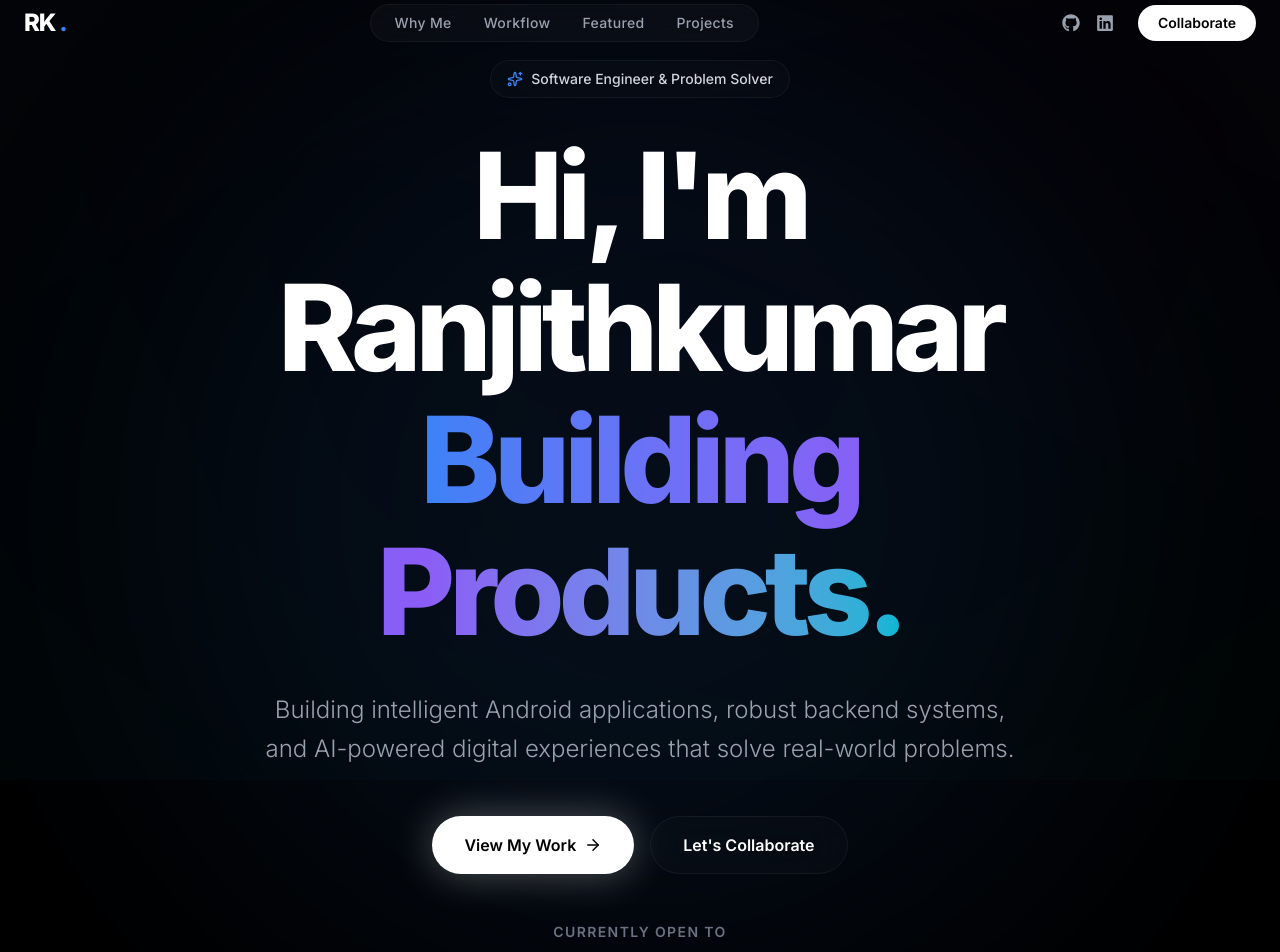
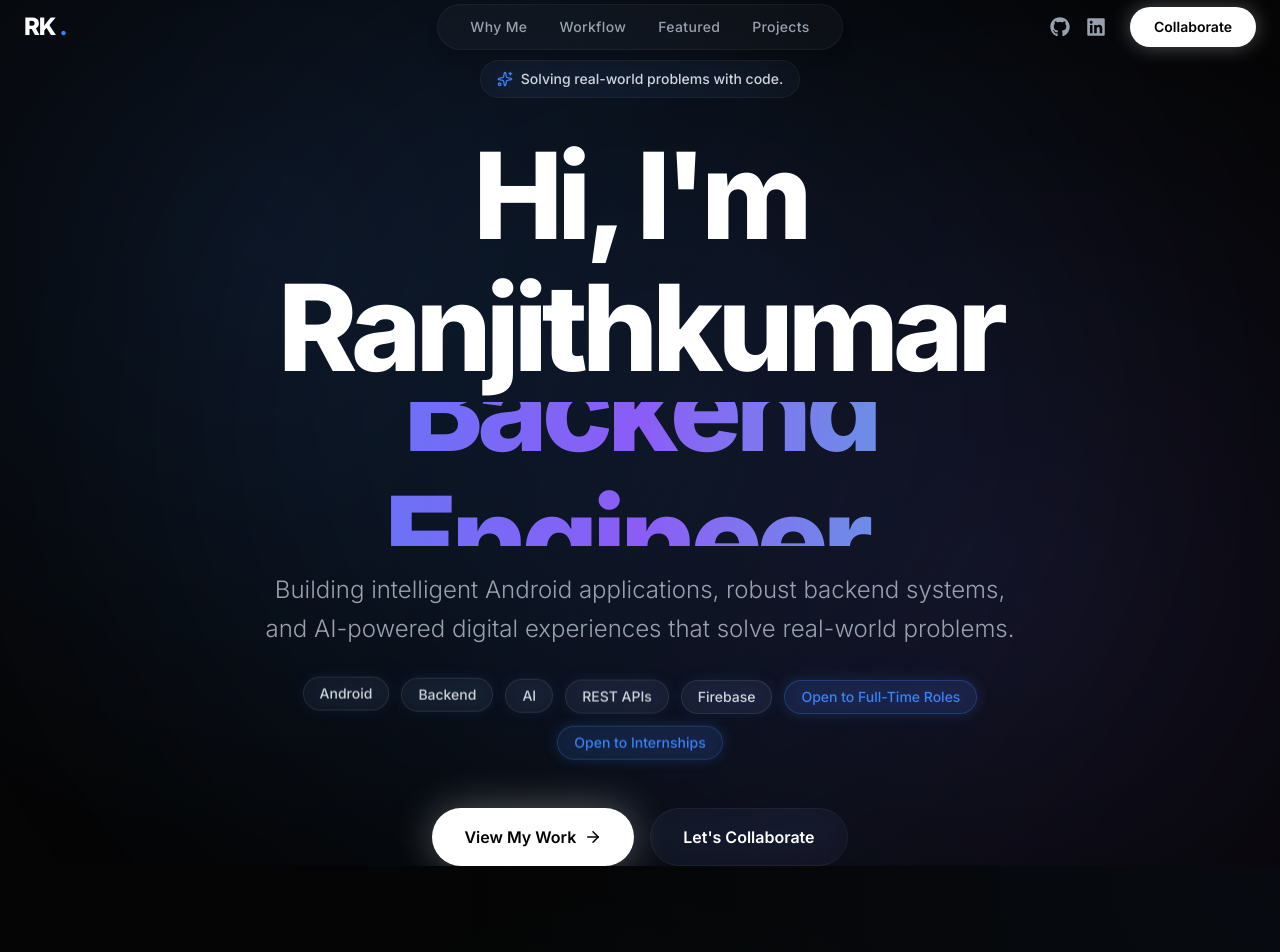
Before and after one commit to ranjithkumarr2105/Rk_portfolio, a React (Vite) app: page / in a window 1280 px wide. Shown: the part 20-972 px from the top of the page. Built offline with nearby package versions, Linux system fonts and the light colour scheme.

Commit message:
Final vibrant design refinement pass

```diff
--- a/src/App.tsx
+++ b/src/App.tsx
@@ -25,14 +25,9 @@ function App() {
         style={{ scaleX }}
       />
 
-      {/* Persistent Animated Aurora Background */}
-      <div className="fixed inset-0 z-0 pointer-events-none overflow-hidden">
-        <div className="absolute inset-[-50%] mesh-bg opacity-40 mix-blend-screen" />
-      </div>
-
       <Navbar />
 
-      <main className="relative z-10 flex flex-col items-center w-full">
+      <main className="relative z-10 w-full flex flex-col items-center">
         <Hero />
         <WhyWorkWithMe />
         <About />
--- a/src/components/layout/Navbar.tsx
+++ b/src/components/layout/Navbar.tsx
@@ -34,49 +34,58 @@ const Navbar = () => {
     >
       <div className={`absolute inset-0 transition-opacity duration-500 ${isScrolled ? 'glass opacity-100' : 'opacity-0'}`} />
 
-      <div className="container mx-auto px-6 flex items-center justify-between relative z-10">
+      <div className="container mx-auto px-6 relative z-10 flex items-center justify-between">
+
+        {/* Left: Logo */}
+        <div className="w-1/3 flex justify-start">
           <a href="#" className="text-2xl font-black tracking-tighter text-white group flex items-center gap-1">
             RK<span className="text-primary group-hover:text-secondary transition-colors">.</span>
           </a>
+        </div>
 
-        {/* Desktop Nav */}
-        <nav className="hidden md:flex items-center gap-8 bg-white/[0.03] px-6 py-2 rounded-full border border-white/5 backdrop-blur-md">
+        {/* Center: Desktop Nav */}
+        <div className="w-1/3 hidden md:flex justify-center">
+          <nav className="flex items-center gap-8 bg-white/[0.03] px-8 py-3 rounded-full border border-white/5 backdrop-blur-md shadow-lg relative">
             {navLinks.map((link) => (
               <a
                 key={link.name}
                 href={link.href}
-              className="text-sm font-medium text-gray-400 hover:text-white transition-colors tracking-wide"
+                className="text-sm font-medium text-gray-400 hover:text-white transition-colors tracking-wide relative group"
               >
                 {link.name}
+                <span className="absolute -bottom-1 left-0 w-0 h-[2px] bg-primary transition-all duration-300 group-hover:w-full" />
               </a>
             ))}
           </nav>
+        </div>
 
-        {/* Social / CTA */}
-        <div className="hidden md:flex items-center gap-6">
+        {/* Right: Social / CTA */}
+        <div className="w-1/3 hidden md:flex justify-end items-center gap-6">
           <div className="flex gap-4">
             <a href={portfolioData.personal.github} target="_blank" rel="noreferrer" className="text-gray-400 hover:text-white transition-colors">
-              <FaGithub size={18} />
+              <FaGithub size={20} />
             </a>
             <a href={portfolioData.personal.linkedin} target="_blank" rel="noreferrer" className="text-gray-400 hover:text-white transition-colors">
-              <FaLinkedin size={18} />
+              <FaLinkedin size={20} />
             </a>
           </div>
           <a
             href="#contact"
-            className="px-5 py-2 rounded-full bg-white text-black font-semibold hover:scale-105 transition-transform duration-300 text-sm"
+            className="px-6 py-2.5 rounded-full bg-white text-black font-semibold hover:scale-105 transition-transform duration-300 text-sm shadow-[0_0_20px_rgba(255,255,255,0.3)]"
           >
             Collaborate
           </a>
         </div>
 
         {/* Mobile Menu Toggle */}
+        <div className="w-1/3 flex justify-end md:hidden">
           <button
-          className="md:hidden text-gray-300 hover:text-white p-2"
+            className="text-gray-300 hover:text-white p-2"
             onClick={() => setMobileMenuOpen(!mobileMenuOpen)}
           >
             {mobileMenuOpen ? <X size={24} /> : <Menu size={24} />}
           </button>
+        </div>
       </div>
 
       {/* Mobile Menu */}
@@ -85,7 +94,7 @@ const Navbar = () => {
           initial={{ opacity: 0, y: -20 }}
           animate={{ opacity: 1, y: 0 }}
           exit={{ opacity: 0, y: -20 }}
-          className="md:hidden glass border-t border-white/5 mt-3 absolute w-full"
+          className="md:hidden glass border-t border-white/5 mt-3 absolute w-full left-0 right-0"
         >
           <div className="container mx-auto px-6 py-6 flex flex-col gap-6">
             {navLinks.map((link) => (
--- a/src/components/sections/About.tsx
+++ b/src/components/sections/About.tsx
@@ -6,7 +6,9 @@ const About = () => {
   const { narrative, stats } = portfolioData.about;
 
   return (
-    <section id="about" className="py-32 w-full relative z-10 bg-black/40 border-y border-white/5">
+    <section id="about" className="py-32 w-full relative z-10 bg-background/50 border-y border-white/5 overflow-hidden">
+      {/* Distinct Section Aurora */}
+      <div className="absolute inset-0 aurora-about opacity-30 mix-blend-screen pointer-events-none" />
 
       {/* Decorative gradient blob */}
       <div className="absolute left-[-10%] top-1/2 -translate-y-1/2 w-96 h-96 bg-accent1/10 rounded-full blur-[100px] pointer-events-none" />
--- a/src/components/sections/Contact.tsx
+++ b/src/components/sections/Contact.tsx
@@ -7,7 +7,9 @@ const Contact = () => {
   const { email, github, linkedin, location, availability } = portfolioData.personal;
 
   return (
-    <section id="contact" className="py-32 w-full relative z-10 overflow-hidden">
+    <section id="contact" className="py-32 w-full relative z-10 overflow-hidden bg-background/80">
+      {/* Distinct Section Aurora */}
+      <div className="absolute inset-0 aurora-contact opacity-40 mix-blend-screen pointer-events-none" />
 
       {/* Massive subtle background text */}
       <div className="absolute top-1/2 left-1/2 -translate-x-1/2 -translate-y-1/2 text-[15vw] font-black text-white/[0.02] whitespace-nowrap pointer-events-none select-none">
--- a/src/components/sections/Hero.tsx
+++ b/src/components/sections/Hero.tsx
@@ -1,12 +1,24 @@
-import { motion } from 'framer-motion';
+import { useState, useEffect } from 'react';
+import { motion, AnimatePresence } from 'framer-motion';
 import { ArrowRight, Sparkles } from 'lucide-react';
 import { portfolioData } from '../../data/portfolioData';
 
 const Hero = () => {
-  const { name, tagline, availability } = portfolioData.personal;
+  const { name, roles, skills, tagline, availability } = portfolioData.personal;
+  const [currentRole, setCurrentRole] = useState(0);
+
+  useEffect(() => {
+    const interval = setInterval(() => {
+      setCurrentRole((prev) => (prev + 1) % roles.length);
+    }, 3000);
+    return () => clearInterval(interval);
+  }, [roles.length]);
 
   return (
     <section id="hero" className="min-h-screen w-full flex items-center justify-center relative overflow-hidden pt-20">
+
+      {/* Distinct Section Aurora */}
+      <div className="absolute inset-0 aurora-hero opacity-60 mix-blend-screen pointer-events-none" />
 
       {/* Dynamic 3D lighting element */}
       <motion.div
@@ -28,35 +40,76 @@ const Hero = () => {
           className="inline-flex items-center gap-2 px-4 py-2 rounded-full glass border-white/10 mb-8 text-sm font-medium text-gray-300"
         >
           <Sparkles size={16} className="text-primary" />
-          <span>Software Engineer & Problem Solver</span>
+          <span>Solving real-world problems with code.</span>
         </motion.div>
 
         <motion.h1
           initial={{ opacity: 0, y: 40 }}
           animate={{ opacity: 1, y: 0 }}
           transition={{ duration: 0.8, delay: 0.2, ease: [0.16, 1, 0.3, 1] }}
-          className="text-6xl md:text-8xl lg:text-[7.5rem] font-black tracking-tighter leading-[1.1] mb-8"
+          className="text-6xl md:text-8xl lg:text-[7.5rem] font-black tracking-tighter leading-[1.1] mb-6"
         >
           <span className="text-white block">Hi, I'm {name.split(' ')[0]}</span>
-          <span className="text-gradient">Building Products.</span>
+          <div className="h-[1.2em] relative overflow-hidden flex justify-center items-center mt-2">
+            <AnimatePresence mode="wait">
+              <motion.span
+                key={currentRole}
+                initial={{ y: 50, opacity: 0 }}
+                animate={{ y: 0, opacity: 1 }}
+                exit={{ y: -50, opacity: 0 }}
+                transition={{ duration: 0.5, ease: [0.16, 1, 0.3, 1] }}
+                className="text-gradient-primary absolute"
+              >
+                {roles[currentRole]}.
+              </motion.span>
+            </AnimatePresence>
+          </div>
         </motion.h1>
 
         <motion.p
           initial={{ opacity: 0 }}
           animate={{ opacity: 1 }}
           transition={{ duration: 0.8, delay: 0.4 }}
-          className="text-gray-400 text-lg md:text-2xl max-w-3xl mx-auto mb-12 leading-relaxed font-light"
+          className="text-gray-400 text-lg md:text-2xl max-w-3xl mx-auto mb-8 leading-relaxed font-light"
         >
           {tagline}
         </motion.p>
+
+        {/* Floating Skills Badges */}
+        <motion.div
+          initial={{ opacity: 0, y: 20 }}
+          animate={{ opacity: 1, y: 0 }}
+          transition={{ duration: 0.8, delay: 0.5 }}
+          className="flex flex-wrap justify-center gap-3 max-w-3xl mb-12"
+        >
+          {skills.map((skill, idx) => (
+            <motion.span
+              key={idx}
+              animate={{ y: [0, -5, 0] }}
+              transition={{ duration: 3, delay: idx * 0.2, repeat: Infinity, ease: "easeInOut" }}
+              className="px-4 py-1.5 rounded-full bg-white/[0.03] border border-white/10 text-sm font-medium text-gray-300 backdrop-blur-md shadow-[0_0_15px_rgba(59,130,246,0.1)] hover:bg-white/10 hover:border-white/20 transition-colors cursor-default"
+            >
+              {skill}
+            </motion.span>
+          ))}
+          {availability.slice(0, 2).map((item, idx) => (
+            <motion.span
+              key={`avail-${idx}`}
+              animate={{ y: [0, -5, 0] }}
+              transition={{ duration: 3, delay: (skills.length + idx) * 0.2, repeat: Infinity, ease: "easeInOut" }}
+              className="px-4 py-1.5 rounded-full bg-primary/10 border border-primary/30 text-sm font-medium text-primary backdrop-blur-md shadow-[0_0_15px_rgba(59,130,246,0.2)] hover:bg-primary/20 transition-colors cursor-default"
+            >
+              {item}
+            </motion.span>
+          ))}
+        </motion.div>
 
         <motion.div
           initial={{ opacity: 0, y: 20 }}
           animate={{ opacity: 1, y: 0 }}
           transition={{ duration: 0.8, delay: 0.6 }}
-          className="flex flex-col items-center w-full"
+          className="flex flex-col sm:flex-row gap-4 w-full sm:w-auto"
         >
-          <div className="flex flex-col sm:flex-row gap-4 w-full sm:w-auto mb-12">
           <a
             href="#featured"
             className="px-8 py-4 rounded-full bg-white text-black font-semibold flex items-center justify-center gap-2 hover:scale-105 transition-transform duration-300 shadow-[0_0_40px_rgba(255,255,255,0.3)] hover:shadow-[0_0_60px_rgba(255,255,255,0.5)]"
@@ -69,16 +122,6 @@ const Hero = () => {
           >
             Let's Collaborate
           </a>
-          </div>
-
-          <div className="flex flex-wrap justify-center gap-3 max-w-2xl">
-            <span className="text-sm text-gray-500 w-full mb-2 uppercase tracking-widest font-semibold">Currently Open To</span>
-            {availability.map((item, idx) => (
-              <span key={idx} className="px-4 py-1.5 rounded-full bg-white/5 border border-white/10 text-xs font-medium text-gray-300 backdrop-blur-md cursor-default hover:bg-white/10 hover:border-white/20 transition-colors">
-                {item}
-              </span>
-            ))}
-          </div>
         </motion.div>
       </div>
     </section>
--- a/src/data/portfolioData.ts
+++ b/src/data/portfolioData.ts
@@ -3,6 +3,14 @@ export const portfolioData = {
     name: "Ranjithkumar R",
     role: "Software Engineer",
     tagline: "Building intelligent Android applications, robust backend systems, and AI-powered digital experiences that solve real-world problems.",
+    roles: [
+      "Android Developer",
+      "Full Stack Developer",
+      "Backend Engineer",
+      "AI Application Developer",
+      "Freelance Software Engineer"
+    ],
+    skills: ["Android", "Backend", "AI", "REST APIs", "Firebase"],
     email: "ranjithkumarr2105@gmail.com",
     location: "Kanchipuram, Tamil Nadu",
     linkedin: "https://linkedin.com/in/rk2105",
@@ -57,12 +65,12 @@ When I approach a problem, I don't just look for a quick fix. I analyze the busi
 
   workflow: [
     { step: "Discover", desc: "Understanding the core problem, user needs, and business goals." },
-    { step: "Plan", desc: "Architecting the database, API contracts, and system design." },
-    { step: "Design", desc: "Crafting intuitive, premium UI/UX flows." },
-    { step: "Develop", desc: "Writing clean, modular, and testable code." },
-    { step: "Test", desc: "Ensuring stability across devices, network conditions, and edge cases." },
-    { step: "Deploy", desc: "Setting up CI/CD pipelines and launching to production." },
-    { step: "Maintain", desc: "Monitoring analytics, fixing bugs, and iterating on feedback." }
+    { step: "Research", desc: "Analyzing competitors, technical constraints, and best practices." },
+    { step: "Architecture", desc: "Designing the database, API contracts, and scalable system flow." },
+    { step: "Development", desc: "Writing clean, modular, and testable code." },
+    { step: "Testing", desc: "Ensuring stability across devices, network conditions, and edge cases." },
+    { step: "Deployment", desc: "Setting up CI/CD pipelines and launching to production." },
+    { step: "Maintenance", desc: "Monitoring analytics, fixing bugs, and iterating on feedback." }
   ],
 
   featuredProject: {
@@ -82,13 +90,13 @@ When I approach a problem, I don't just look for a quick fix. I analyze the busi
     impact: "Reduced cafeteria wait times by 40% and streamlined revenue tracking for campus administration.",
     challenges: "Managing real-time state synchronization between the stall owner's dashboard and the student's app over fluctuating campus networks.",
     github: "https://github.com/ranjithkumarr2105/Stall_Spot",
-    screenshots: {
-      landing: "/images/stall-spot/home.jpg",
-      customer: "/images/stall-spot/user_menu.jpg",
-      ownerMenu: "/images/stall-spot/owner_menu.jpg",
-      ownerOrder: "/images/stall-spot/owner_order.jpg",
-      admin: "/images/stall-spot/admin_home.jpg"
-    }
+    screenshots: [
+      { id: "landing", title: "Customer Experience", desc: "Students can browse stalls, view menus, and place pre-parcel orders to skip the queue.", image: "/images/stall-spot/home.jpg" },
+      { id: "customer", title: "Ordering Experience", desc: "Real-time order tracking and status updates from the vendor.", image: "/images/stall-spot/user_menu.jpg" },
+      { id: "ownerMenu", title: "Vendor Management", desc: "Stall owners can manage their active menu items, availability, and pricing in real-time.", image: "/images/stall-spot/owner_menu.jpg" },
+      { id: "ownerOrder", title: "Order Processing", desc: "Vendors receive live order notifications and update statuses (Preparing, Ready, Collected).", image: "/images/stall-spot/owner_order.jpg" },
+      { id: "admin", title: "System Administration", desc: "Admins monitor total platform revenue and calculate dynamic rent for each stall.", image: "/images/stall-spot/admin_home.jpg" }
+    ]
   },
 
   freelanceProjects: [
@@ -98,10 +106,10 @@ When I approach a problem, I don't just look for a quick fix. I analyze the busi
       problem: "Farmers lack real-time crop diagnostics, and excess food in the supply chain often goes to waste due to inefficient logistics.",
       solution: "A comprehensive ecosystem connecting farmers, logistics, and buyers with integrated AI diagnostics and a donation pipeline.",
       architecture: "Kotlin Android app powered by a Flask backend and Firebase real-time database, utilizing Gemini AI for crop analysis and Google Maps for live tracking.",
-      techStack: ["Kotlin", "Jetpack Compose", "Flask", "Firebase", "React", "Gemini AI", "Google Maps"],
+      techStack: ["Kotlin", "Jetpack Compose", "Flask", "Firebase", "React", "Gemini AI"],
       features: ["Live Tracking", "AI Crop Doctor", "Wallet Integration", "OTP Verification", "Donation Management"],
       impact: "Created a seamless end-to-end flow for real-time order management, secure payments, and waste reduction.",
-      image: "/src/assets/generated/smart_ag_hero.png" // Will be mapped correctly in component
+      image: "/src/assets/generated/smart_ag_hero.png"
     },
     {
       title: "Health & Wellness Tracker",
--- a/src/index.css
+++ b/src/index.css
@@ -1,13 +1,15 @@
 @import "tailwindcss";
 
 @theme {
-  --color-background: #000000;
-  --color-card: #0a0a0a;
+  --color-background: #050505;
+  --color-card: #0a0a0c;
   --color-primary: #3B82F6;
   --color-secondary: #8B5CF6;
   --color-accent1: #10B981; /* Emerald */
   --color-accent2: #F59E0B; /* Orange */
   --color-accent3: #06B6D4; /* Cyan */
+  --color-accent4: #EC4899; /* Pink */
+  --color-accent5: #4F46E5; /* Indigo */
   --font-sans: 'Inter', system-ui, sans-serif;
 }
 
@@ -25,15 +27,15 @@
   }
 
   .glass-card {
-    @apply bg-white/[0.03] backdrop-blur-2xl border border-white/10 rounded-2xl;
+    @apply bg-white/[0.03] backdrop-blur-2xl border border-white/10 rounded-3xl;
   }
 
   .text-gradient {
-    @apply bg-clip-text text-transparent bg-gradient-to-r from-primary via-secondary to-accent3;
+    @apply bg-clip-text text-transparent bg-gradient-to-r from-white to-gray-400;
   }
 
-  .text-gradient-subtle {
-    @apply bg-clip-text text-transparent bg-gradient-to-br from-white to-gray-500;
+  .text-gradient-primary {
+    @apply bg-clip-text text-transparent bg-gradient-to-r from-primary via-secondary to-accent3;
   }
 
   .hover-glow {
@@ -41,18 +43,82 @@
   }
 
   .hover-glow:hover {
-    box-shadow: 0 0 30px rgba(59, 130, 246, 0.15), inset 0 0 20px rgba(255, 255, 255, 0.02);
+    box-shadow: 0 10px 40px rgba(255, 255, 255, 0.05), inset 0 0 20px rgba(255, 255, 255, 0.05);
     border-color: rgba(255, 255, 255, 0.2);
-    transform: translateY(-2px);
   }
 
-  .mesh-bg {
+  /* Section Aurora Backgrounds */
+  .aurora-hero {
     background-image:
-      radial-gradient(at 0% 0%, rgba(59, 130, 246, 0.15) 0px, transparent 50%),
-      radial-gradient(at 100% 0%, rgba(139, 92, 246, 0.15) 0px, transparent 50%),
-      radial-gradient(at 100% 100%, rgba(16, 185, 129, 0.1) 0px, transparent 50%),
-      radial-gradient(at 0% 100%, rgba(6, 182, 212, 0.15) 0px, transparent 50%);
-    filter: blur(80px);
+      radial-gradient(circle at 20% 30%, rgba(59, 130, 246, 0.15) 0%, transparent 50%),
+      radial-gradient(circle at 80% 70%, rgba(139, 92, 246, 0.15) 0%, transparent 50%);
+  }
+
+  .aurora-why-me {
+    background-image:
+      radial-gradient(circle at 50% 50%, rgba(6, 182, 212, 0.1) 0%, transparent 60%),
+      radial-gradient(circle at 100% 0%, rgba(59, 130, 246, 0.1) 0%, transparent 50%);
+  }
+
+  .aurora-workflow {
+    background-image:
+      radial-gradient(circle at 0% 100%, rgba(16, 185, 129, 0.1) 0%, transparent 60%);
+  }
+
+  .aurora-featured {
+    background-image:
+      radial-gradient(circle at 100% 100%, rgba(245, 158, 11, 0.1) 0%, transparent 50%),
+      radial-gradient(circle at 0% 0%, rgba(139, 92, 246, 0.1) 0%, transparent 50%);
+  }
+
+  .aurora-freelance {
+    background-image:
+      radial-gradient(circle at 50% 0%, rgba(59, 130, 246, 0.1) 0%, transparent 60%),
+      radial-gradient(circle at 50% 100%, rgba(6, 182, 212, 0.1) 0%, transparent 60%);
+  }
+
+  .aurora-about {
+    background-image:
+      radial-gradient(circle at 0% 50%, rgba(79, 70, 229, 0.1) 0%, transparent 50%),
+      radial-gradient(circle at 100% 50%, rgba(139, 92, 246, 0.1) 0%, transparent 50%);
+  }
+
+  .aurora-contact {
+    background-image:
+      radial-gradient(circle at 50% 100%, rgba(236, 72, 153, 0.15) 0%, transparent 60%),
+      radial-gradient(circle at 50% 0%, rgba(59, 130, 246, 0.1) 0%, transparent 60%);
+  }
+
+  /* CSS Mobile Device Mockup */
+  .device-mockup {
+    position: relative;
+    border-radius: 40px;
+    box-shadow:
+      inset 0 0 0 2px rgba(255,255,255,0.2),
+      inset 0 0 20px rgba(255,255,255,0.1),
+      0 30px 60px rgba(0,0,0,0.8),
+      0 0 100px rgba(59, 130, 246, 0.2);
+    overflow: hidden;
+    background: #000;
+  }
+  .device-notch {
+    position: absolute;
+    top: 0;
+    left: 50%;
+    transform: translateX(-50%);
+    width: 40%;
+    height: 25px;
+    background: #000;
+    border-bottom-left-radius: 16px;
+    border-bottom-right-radius: 16px;
+    z-index: 50;
+  }
+  .device-glass {
+    position: absolute;
+    inset: 0;
+    background: linear-gradient(135deg, rgba(255,255,255,0.1) 0%, rgba(255,255,255,0) 50%);
+    pointer-events: none;
+    z-index: 40;
   }
 }
 
@@ -61,7 +127,7 @@
   width: 8px;
 }
 ::-webkit-scrollbar-track {
-  background: #000;
+  background: #050505;
 }
 ::-webkit-scrollbar-thumb {
   background: #333;
```
Also changed, not shown: src/components/sections/FeaturedProject.tsx (+116 -79 lines), src/components/sections/FreelanceProjects.tsx (+38 -12 lines), src/components/sections/HowIBuildSoftware.tsx (+5 -2 lines), src/components/sections/WhyWorkWithMe.tsx (+5 -2 lines). Lines whose indentation alone changed are shown as unchanged.
